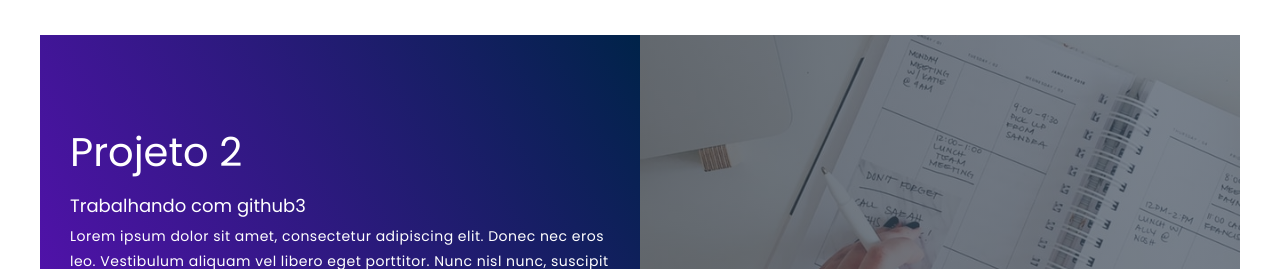
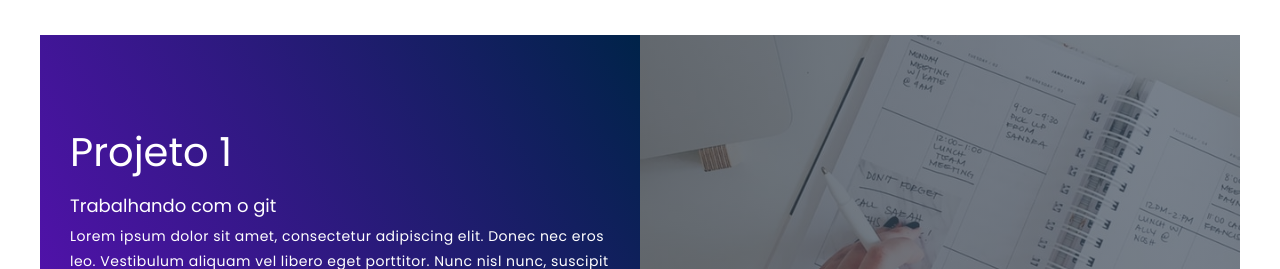
Before and after one commit to Danielcaceres12/portfolio-daniel, a plain HTML site: page index.html in a window 1280 px wide. Shown: the part 1140-1409 px from the top of the page. Drawn offline with Linux system fonts and the light colour scheme.

Commit message:
update project 1 description

```diff
--- a/index.html
+++ b/index.html
@@ -28,8 +28,8 @@
             <div class="all-projects">
                 <div class="project-item">
                     <div class="project-info">
-                        <h1>Projeto 2</h1>
-                        <h2>Trabalhando com github3</h2>
+                        <h1>Projeto 1</h1>
+                        <h2>Trabalhando com o git</h2>
                         <p>Lorem ipsum dolor sit amet, consectetur adipiscing elit. Donec nec eros leo. Vestibulum
                             aliquam vel libero eget porttitor. Nunc nisl nunc, suscipit quis quam ut, congue fermentum
                             ipsum. In consectetur, leo a accumsan eleifend, tortor leo eleifend nunc, sed pulvinar neque
```
